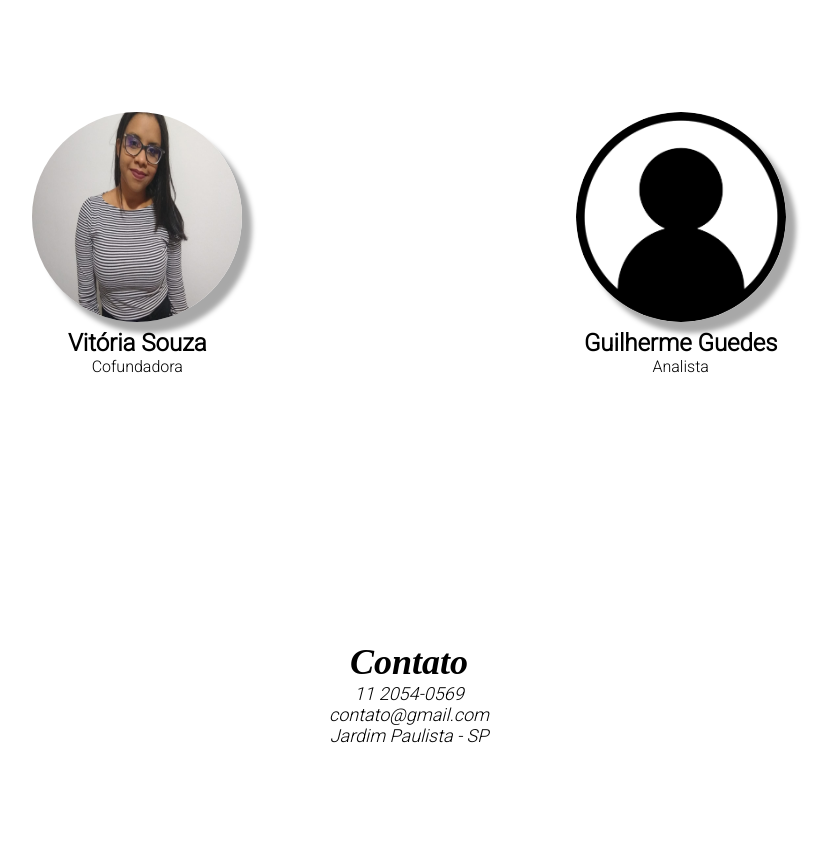
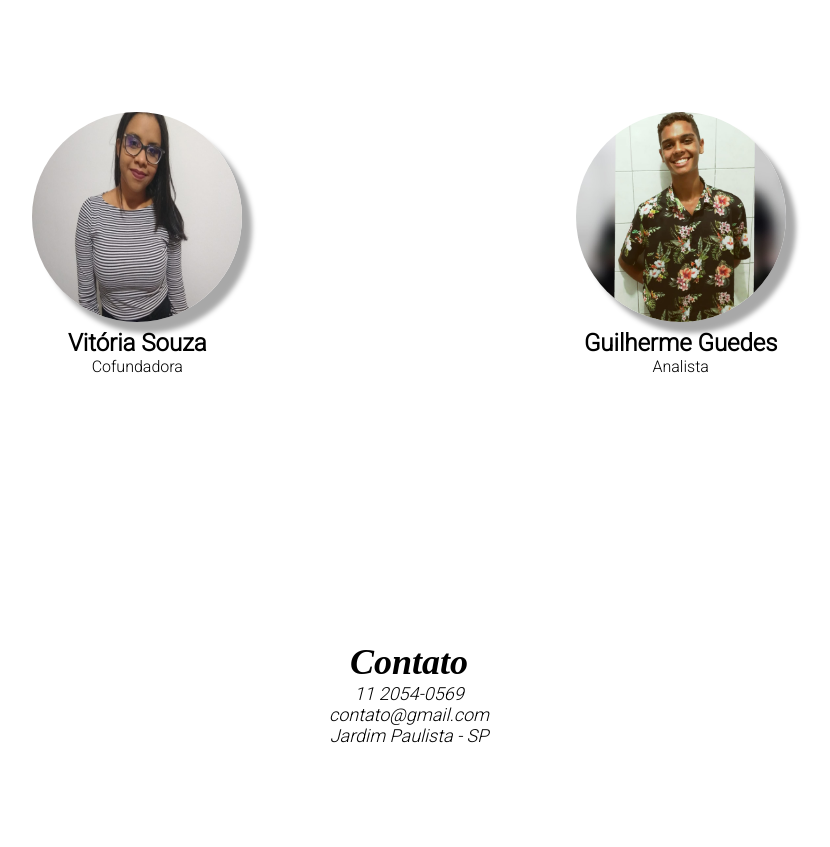
Before and after one commit to 1adsa-grupo10/Projeto-P-I, a plain HTML site: page Site insitucional/Vitória/index.html in a window 1280 px wide. Shown: the part 2295-3142 px from the top of the page, without its empty margins (231-1061 px from the left). Drawn offline with nearby package versions, Linux system fonts and the light colour scheme.

Commit message:
Adicionei a foto do guilherme

```diff
--- a/Site insitucional/Vitória/index.html
+++ b/Site insitucional/Vitória/index.html
@@ -125,7 +125,7 @@
 
         <div class="team-item">
             <div class="team-header">
-                <img src="imagens/login.png">
+                <img src="imagens/Guilherme.jpg">
             </div>
             <div class="team-content">
                 <h2>Guilherme Guedes</h2>
```
Also changed, not shown: Site insitucional/Vitória/imagens/Guilherme.jpg (added).
